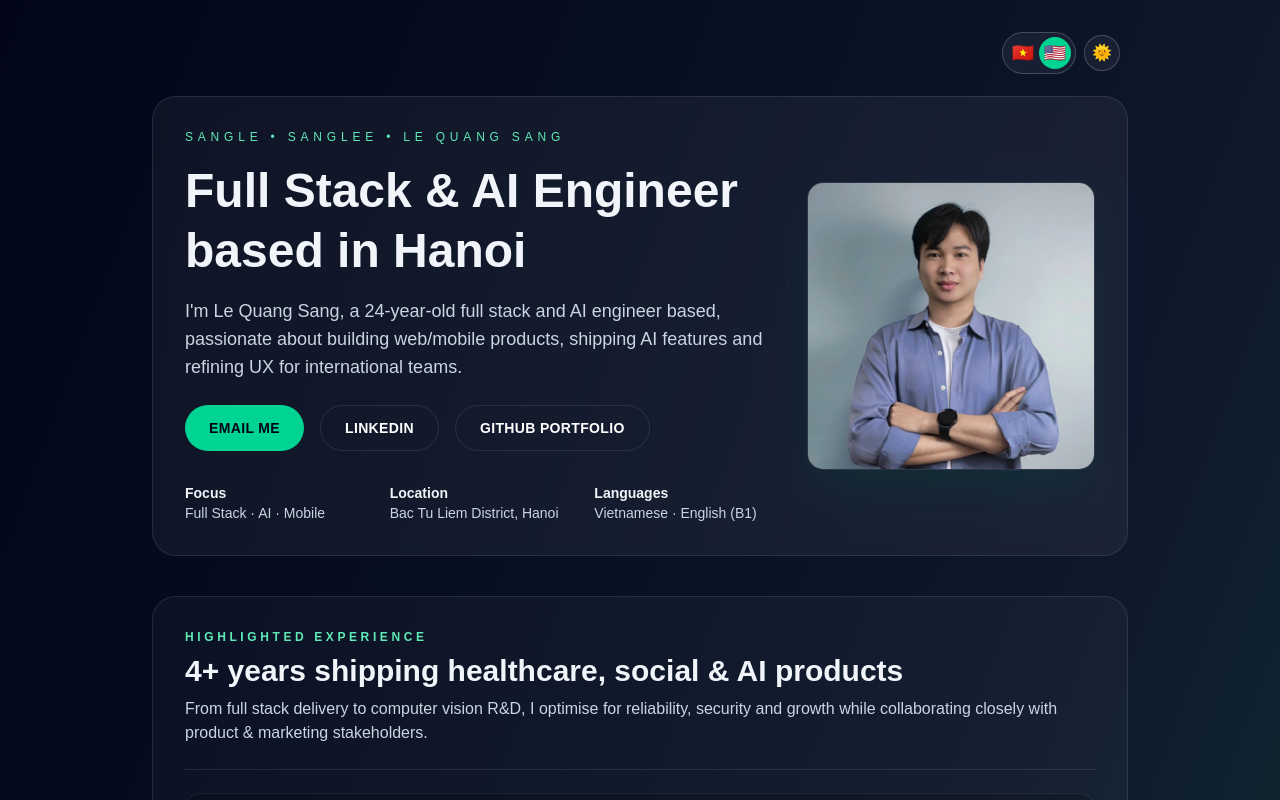
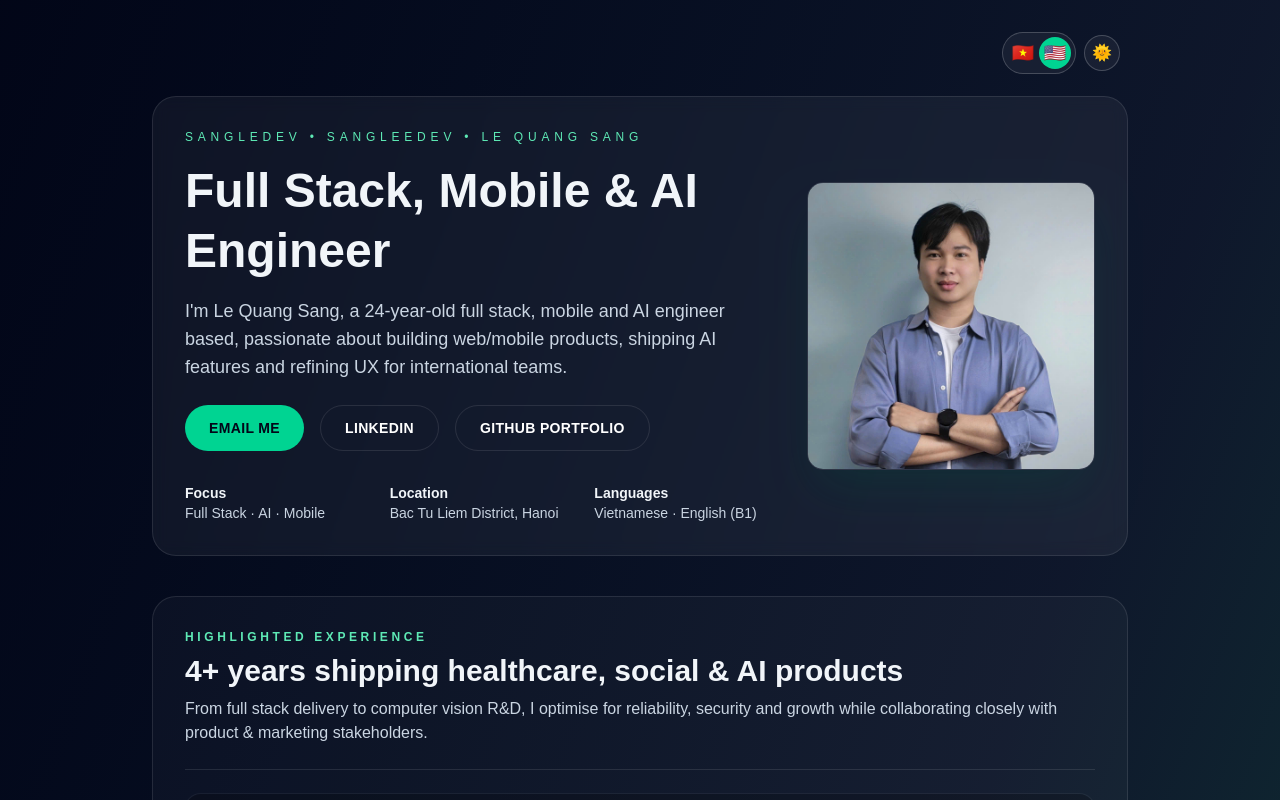
Before and after one commit to lequangsang01/sangledev, a Next.js app: page / in a window 1280 px wide. Shown: the top 800 px of the page. Built offline with nearby package versions, Linux system fonts and the light colour scheme; no server answers.

Commit message:
feat: change

```diff
--- a/app/layout.tsx
+++ b/app/layout.tsx
@@ -41,7 +41,7 @@ export const metadata: Metadata = {
     type: "profile",
     title,
     description,
-    url: "https://sangle.dev",
+    url: "https://sangledev.vercel.app",
     siteName: "Hồ sơ Lê Quang Sang",
     images: [
       {
--- a/i18n/messages/en.json
+++ b/i18n/messages/en.json
@@ -1,8 +1,8 @@
 {
   "ui": {
-    "heroTagline": "SangLe • SangLee • LE QUANG SANG",
-    "heroTitle": "Full Stack & AI Engineer based in Hanoi",
-    "heroDescription": "I'm Le Quang Sang, a 24-year-old full stack and AI engineer based, passionate about building web/mobile products, shipping AI features and refining UX for international teams.",
+    "heroTagline": "SangLeDEV • SangLeeDEV • LE QUANG SANG",
+    "heroTitle": "Full Stack, Mobile & AI Engineer",
+    "heroDescription": "I'm Le Quang Sang, a 24-year-old full stack, mobile and AI engineer based, passionate about building web/mobile products, shipping AI features and refining UX for international teams.",
     "primaryCta": "Email me",
     "linkedinCta": "LinkedIn",
     "githubCta": "GitHub Portfolio",
--- a/i18n/messages/vi.json
+++ b/i18n/messages/vi.json
@@ -1,8 +1,8 @@
 {
   "ui": {
-    "heroTagline": "SangLe • SangLee • LE QUANG SANG",
-    "heroTitle": "Kĩ sư lập trình Full Stack & AI tại Hà Nội",
-    "heroDescription": "Tôi là Lê Quang Sang, một kĩ sư lập trình Full Stack & AI 24 tuổi, đam mê xây dựng sản phẩm Web/App, tích hợp AI và tối ưu trải nghiệm người dùng. Mục tiêu của tôi là đồng hành cùng doanh nghiệp trong các dự án đổi mới số và sản phẩm quốc tế.",
+    "heroTagline": "SangLeDEV • SangLeeDEV • LE QUANG SANG",
+    "heroTitle": "Kĩ sư lập trình Full Stack, Mobile & AI",
+    "heroDescription": "Tôi là Lê Quang Sang, một kĩ sư lập trình Full Stack, Mobile & AI 24 tuổi, đam mê xây dựng sản phẩm Web/App, tích hợp AI và tối ưu trải nghiệm người dùng. Mục tiêu của tôi là đồng hành cùng doanh nghiệp trong các dự án đổi mới số và sản phẩm quốc tế.",
     "primaryCta": "Email trao đổi",
     "linkedinCta": "LinkedIn",
     "githubCta": "GitHub Portfolio",
```
Also changed, not shown: 1 other file (tests, documents, lock files or other folders).
